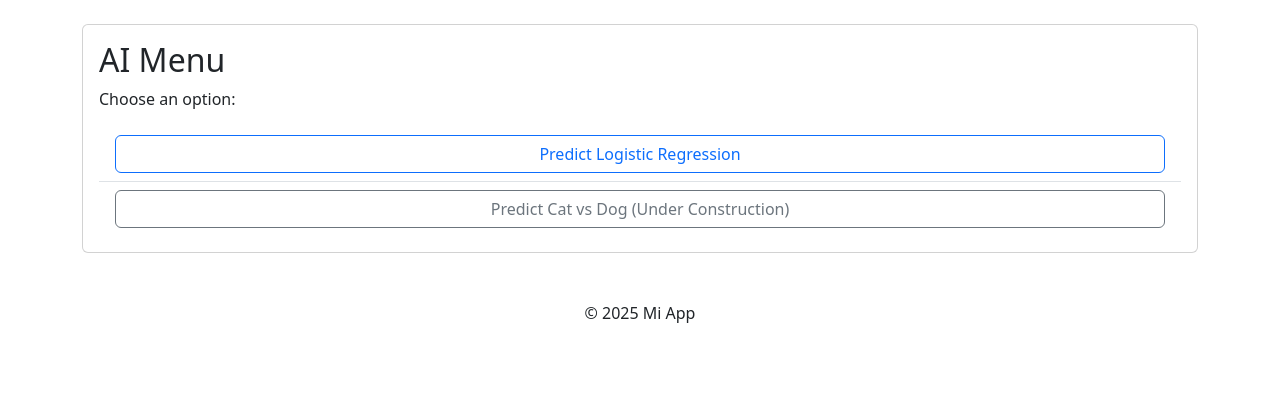
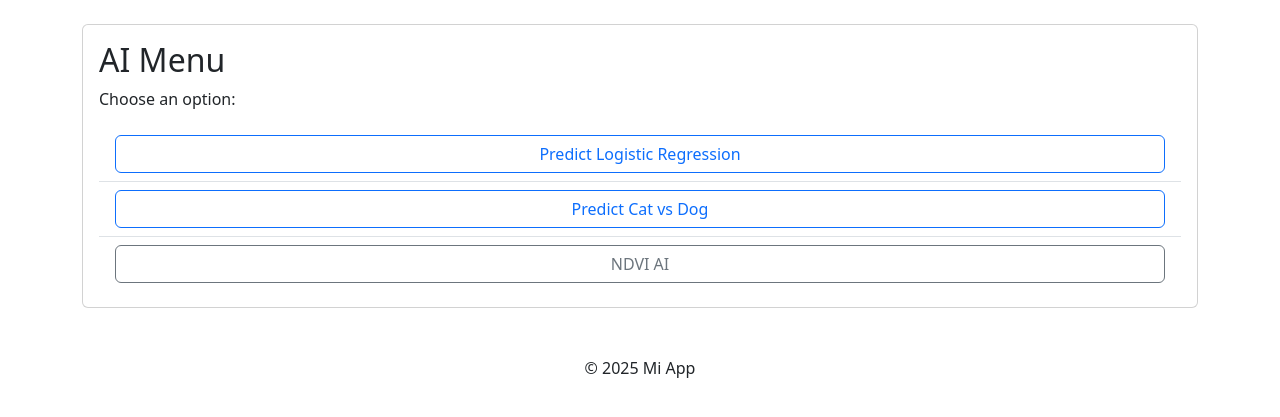
Before and after one commit to ValennPK/PersonalProject, a Flask app: page /ai/menu in a window 1280 px wide. Shown: the part 56-473 px from the top of the page. Run offline with Flask 3, Linux system fonts and the light colour scheme; a user stored in the database is signed in; tables that the repository leaves empty hold one stand-in row (values such as "Sample post"); some libraries are stand-ins or nearby versions.

Commit message:
ai menu modified NDVI AI feature added (work in progress)

```diff
--- a/app/templates/ai/menu.html
+++ b/app/templates/ai/menu.html
@@ -12,7 +12,10 @@
                 <a href="{{ url_for('ai.predict_logistic') }}" class="btn btn-outline-primary w-100">Predict Logistic Regression</a>
             </li>
             <li class="list-group-item">
-                <a href="{{ url_for('ai.predict_cat_vs_dog') }}" class="btn btn-outline-secondary w-100">Predict Cat vs Dog (Under Construction)</a>
+                <a href="{{ url_for('ai.predict_cat_vs_dog') }}" class="btn btn-outline-primary w-100">Predict Cat vs Dog</a>
+            </li>
+            <li class="list-group-item">
+                <a href="{{ url_for('main.index') }}" class="btn btn-outline-secondary w-100">NDVI AI</a>
             </li>
         </ul>
     </div>
```
